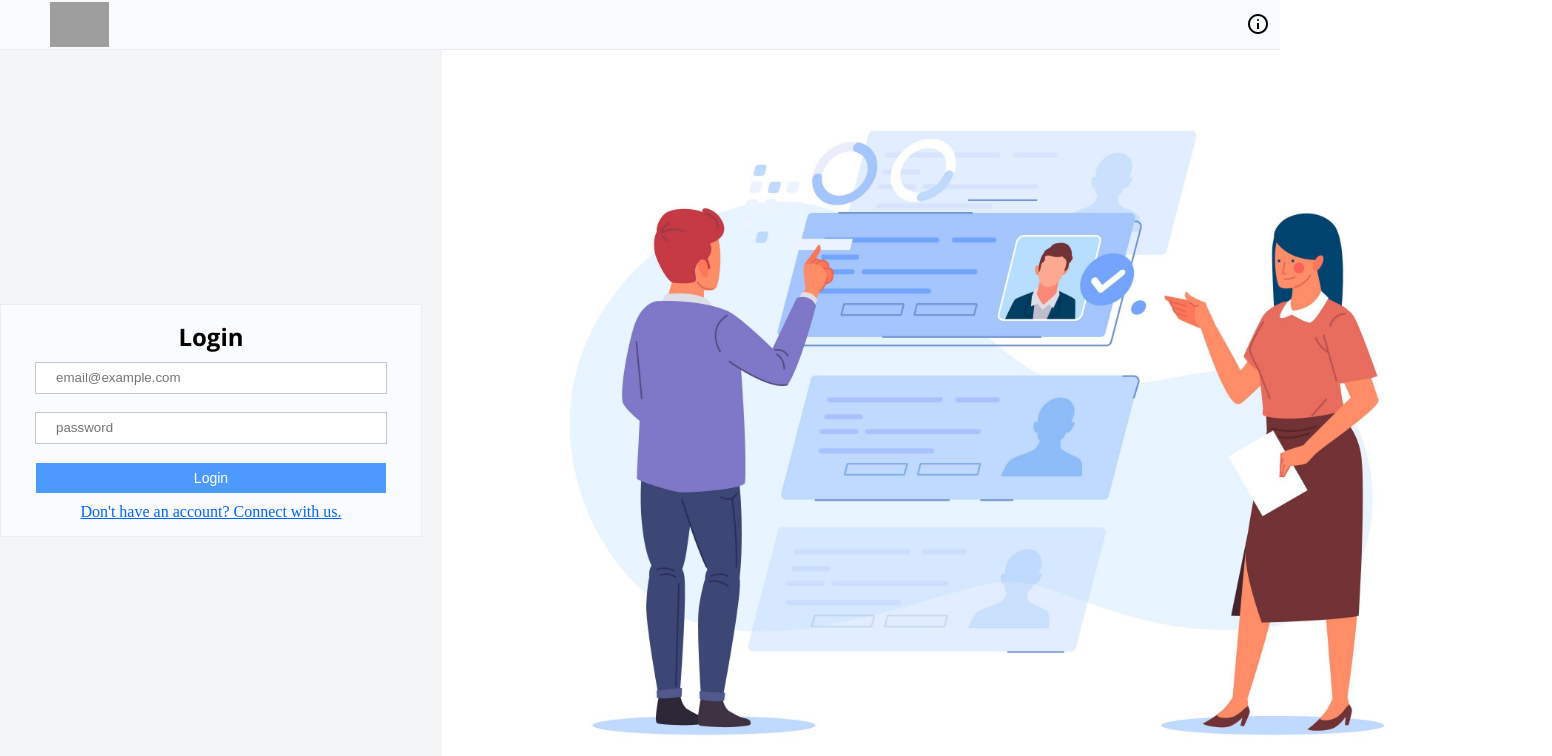
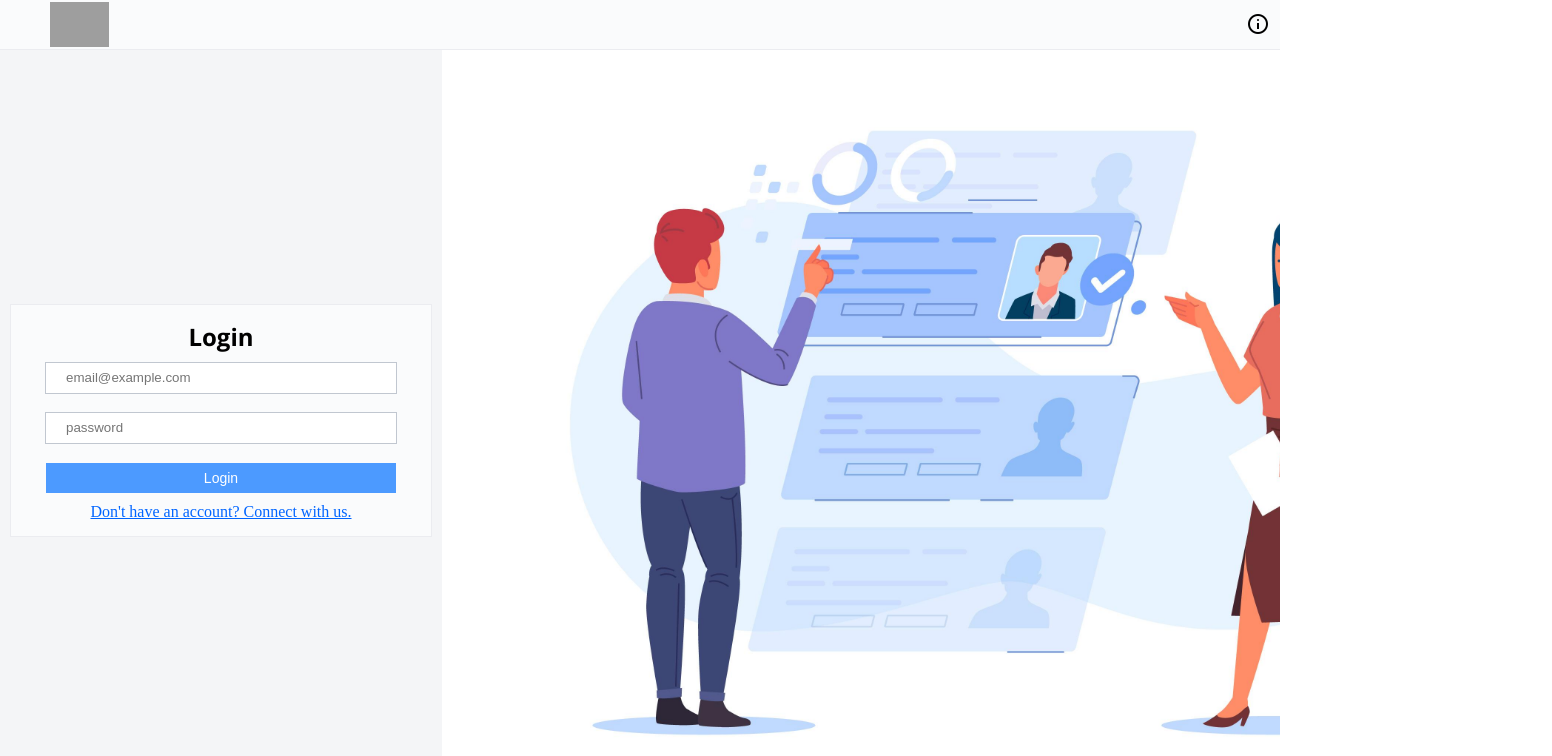
Before and after one commit to vishal-pandey/offer, an Angular app: page /login in a window 1280 px wide. Shown: the top 756 px of the page, 1552 px wide, since content can reach past the window. Built offline with nearby package versions, Linux system fonts and the light colour scheme; grey boxes are pictures that could not be loaded; a web font is replaced by a local one.

Commit message:
Script update

```diff
--- a/src/app/login/login.component.html
+++ b/src/app/login/login.component.html
@@ -7,7 +7,6 @@
         <button *ngIf="loading"> Logging in ... </button>
         <a href="https://www.hirel.in">Don't have an account? Connect with us.</a>
     </form>
-    <div class="divider"></div>
     <section class="content hero">
         <img src="assets/images/login-hero.jpg" alt="" width="500">
     </section>
--- a/src/app/login/login.component.scss
+++ b/src/app/login/login.component.scss
@@ -14,12 +14,6 @@
     align-items: center;
     justify-content: flex-start;
     background-color: $N20;
-    .divider{
-        width: 5px;
-        height: 100%;
-        background-color: $N50;
-        margin: 0 10px;
-    }
     .logginForm{
         // height: 150px;
         border: 1px solid $N30;
@@ -29,6 +23,7 @@
         justify-content: space-around;
         flex-direction: column;
         padding: 15px 25px;
+        margin: 10px;
         h2{
             margin: 0;
             font-family: 'Open Sans';
@@ -57,10 +52,12 @@
     .hero{
         width: 100%;
         height: 100%;
+        overflow: hidden;
         img{
+            // height: auto;
             height: 100%;
             width: auto;
-            overflow: hidden;
+            min-width: 100%;
         }
     }
 }
```
Also changed, not shown: 4 other files (tests, documents, lock files or other folders).
